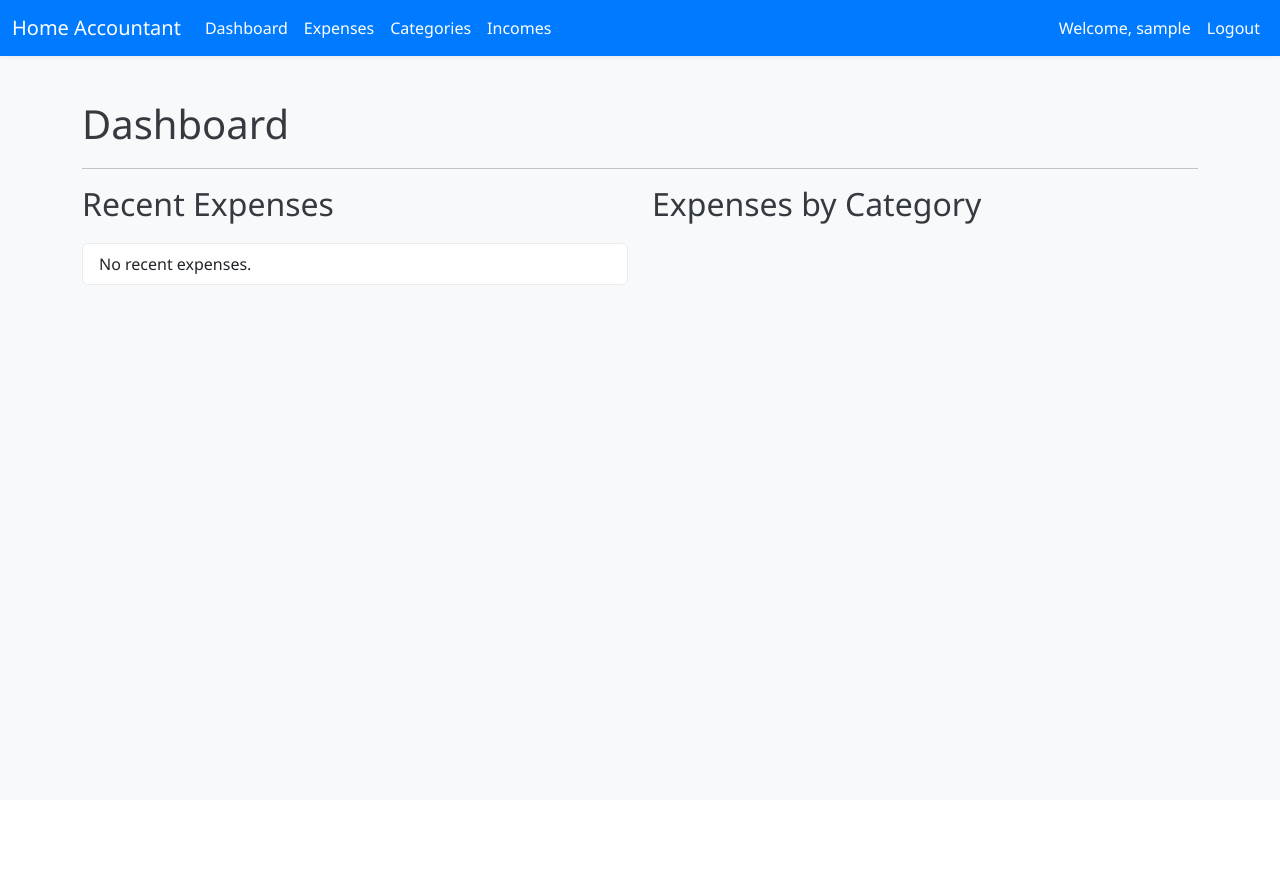
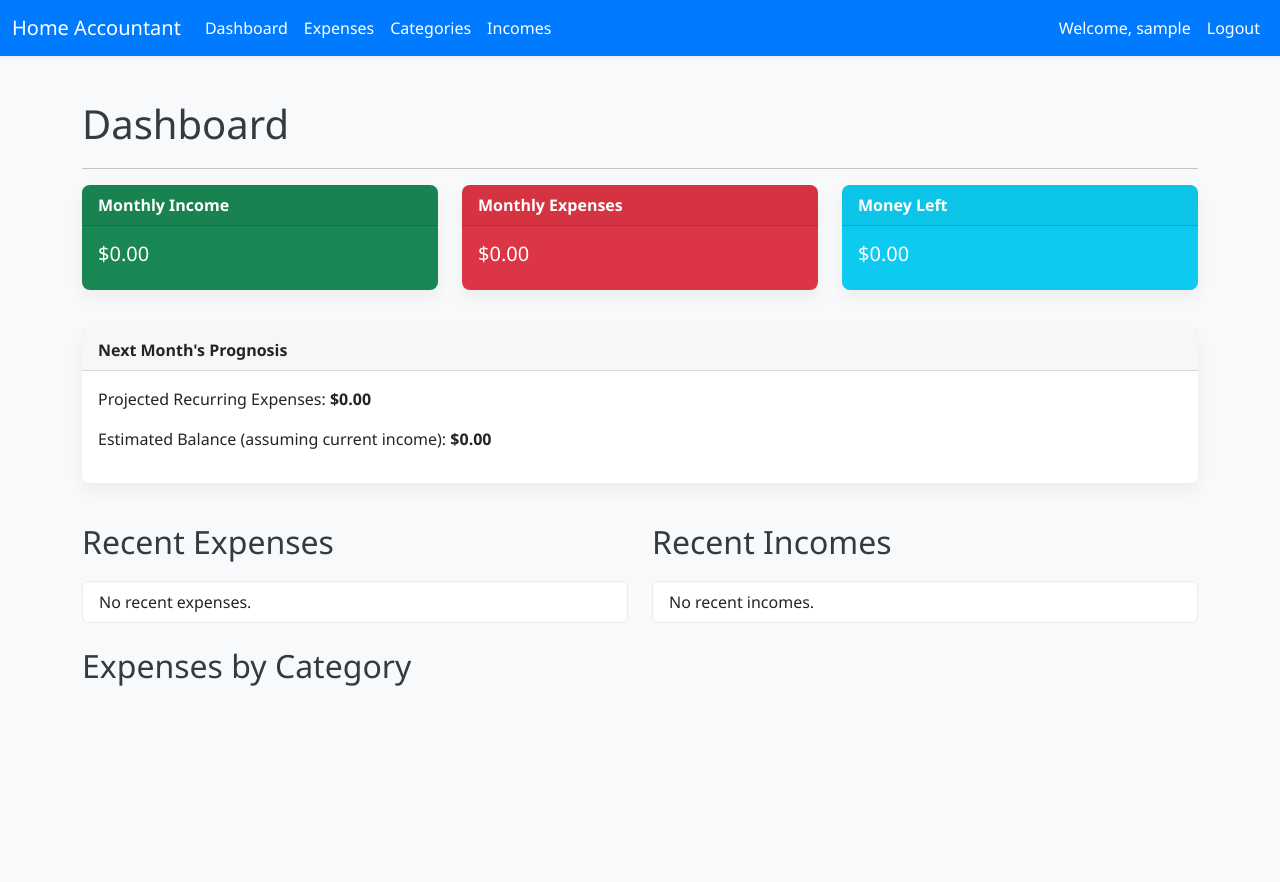
Before and after one commit to akimchik/homaaccountant, a Django app: page / in a window 1280 px wide. Before the commit the page ends 285 px from the top, so only its background shows below. Run offline with Django 5.2, Linux system fonts and the light colour scheme; the visitor is signed in with stand-in values (Sample User, id 1); data that the repository does not hold is empty; a map, chart or similar area stays blank; some libraries are stand-ins or nearby versions.

Commit message:
Adding the comparison to see with expenses and the income and also money left

```diff
--- a/expenses/models.py
+++ b/expenses/models.py
@@ -54,3 +54,29 @@ class Income(models.Model):
     # String representation of the Income object.
     def __str__(self):
         return f'{self.description} - {self.amount}'
+
+# Model to represent recurring expenses.
+class RecurringExpense(models.Model):
+    # A brief description of the recurring expense.
+    description = models.CharField(max_length=255)
+    # The amount of the recurring expense.
+    amount = models.DecimalField(max_digits=10, decimal_places=2)
+    # Frequency choices for recurring expenses.
+    FREQUENCY_CHOICES = (
+        ('daily', 'Daily'),
+        ('weekly', 'Weekly'),
+        ('monthly', 'Monthly'),
+        ('annually', 'Annually'),
+    )
+    # How often the expense occurs.
+    frequency = models.CharField(max_length=10, choices=FREQUENCY_CHOICES, default='monthly')
+    # The date when the recurring expense starts.
+    start_date = models.DateField()
+    # The date when the recurring expense ends (optional).
+    end_date = models.DateField(null=True, blank=True)
+    # Foreign key to the custom User model, linking the recurring expense to a specific user.
+    user = models.ForeignKey(User, on_delete=models.CASCADE)
+
+    # String representation of the RecurringExpense object.
+    def __str__(self):
+        return f'{self.description} ({self.amount} {self.frequency})'
--- a/expenses/templates/expenses/dashboard.html
+++ b/expenses/templates/expenses/dashboard.html
@@ -4,14 +4,60 @@
     <h1>Dashboard</h1>
     <hr>
 
+    {# Budget Summary Section #}
+    <div class="row mb-4">
+        <div class="col-md-4">
+            <div class="card text-white bg-success mb-3">
+                <div class="card-header">Monthly Income</div>
+                <div class="card-body">
+                    <h5 class="card-title"> ${{ monthly_incomes|floatformat:2 }}</h5>
+                </div>
+            </div>
+        </div>
+        <div class="col-md-4">
+            <div class="card text-white bg-danger mb-3">
+                <div class="card-header">Monthly Expenses</div>
+                <div class="card-body">
+                    <h5 class="card-title"> ${{ monthly_expenses|floatformat:2 }}</h5>
+                </div>
+            </div>
+        </div>
+        <div class="col-md-4">
+            <div class="card text-white {% if money_left >= 0 %}bg-info{% else %}bg-warning{% endif %} mb-3">
+                <div class="card-header">Money Left</div>
+                <div class="card-body">
+                    <h5 class="card-title"> ${{ money_left|floatformat:2 }}</h5>
+                </div>
+            </div>
+        </div>
+    </div>
+
+    {# Next Month's Prognosis Section #}
+    <div class="row mb-4">
+        <div class="col-md-12">
+            <div class="card mb-3">
+                <div class="card-header">Next Month's Prognosis</div>
+                <div class="card-body">
+                    <p>Projected Recurring Expenses: <strong>${{ projected_recurring_expenses|floatformat:2 }}</strong></p>
+                    <p>Estimated Balance (assuming current income): <strong>${{ prognosis_next_month|floatformat:2 }}</strong></p>
+                    {% if prognosis_next_month < 0 %}
+                        <div class="alert alert-warning" role="alert">
+                            Warning: Your estimated expenses for next month might exceed your current income!
+                        </div>
+                    {% endif %}
+                </div>
+            </div>
+        </div>
+    </div>
+
     <div class="row">
         <div class="col-md-6">
             <h2>Recent Expenses</h2>
-            <ul class="list-group">
+            <ul class="list-group mb-4"> {# Added mb-4 for spacing #}
                 {% for expense in recent_expenses %}
                     <li class="list-group-item d-flex justify-content-between align-items-center">
                         {{ expense.description }}
-                        <span class="badge bg-primary rounded-pill">${{ expense.amount }}</span>
+                        <span class="badge bg-primary rounded-pill">-${{ expense.amount }}</span> {# Changed to - for expenses #}
                     </li>
                 {% empty %}
                     <li class="list-group-item">No recent expenses.</li>
@@ -19,6 +65,22 @@
             </ul>
         </div>
         <div class="col-md-6">
+            <h2>Recent Incomes</h2>
+            <ul class="list-group mb-4">
+                {% for income in recent_incomes %}
+                    <li class="list-group-item d-flex justify-content-between align-items-center">
+                        {{ income.description }}
+                        <span class="badge bg-success rounded-pill">+${{ income.amount }}</span>
+                    </li>
+                {% empty %}
+                    <li class="list-group-item">No recent incomes.</li>
+                {% endfor %}
+            </ul>
+        </div>
+    </div>
+
+    <div class="row">
+        <div class="col-md-12"> {# Changed to col-md-12 for full width chart #}
             <h2>Expenses by Category</h2>
             <canvas id="expenseChart"></canvas>
         </div>
--- a/expenses/urls.py
+++ b/expenses/urls.py
@@ -5,6 +5,7 @@ from .views import (
     CategoryListView, CategoryCreateView, CategoryUpdateView, CategoryDeleteView,
     ExpenseListView, ExpenseCreateView, ExpenseUpdateView, ExpenseDeleteView,
     IncomeListView, IncomeCreateView, IncomeUpdateView, IncomeDeleteView,
+    RecurringExpenseListView, RecurringExpenseCreateView, RecurringExpenseUpdateView, RecurringExpenseDeleteView,
     SignUpView,
     ReportView
 )
@@ -52,6 +53,12 @@ urlpatterns = [
     # Delete an existing income, identified by its primary key (pk).
     path('incomes/<int:pk>/delete/', IncomeDeleteView.as_view(), name='income-delete'),
 
+    # Recurring Expense URLs: For managing recurring expenses.
+    path('recurring-expenses/', RecurringExpenseListView.as_view(), name='recurringexpense-list'),
+    path('recurring-expenses/new/', RecurringExpenseCreateView.as_view(), name='recurringexpense-create'),
+    path('recurring-expenses/<int:pk>/edit/', RecurringExpenseUpdateView.as_view(), name='recurringexpense-update'),
+    path('recurring-expenses/<int:pk>/delete/', RecurringExpenseDeleteView.as_view(), name='recurringexpense-delete'),
+
     # Report URL: For viewing financial reports.
     path('reports/', ReportView.as_view(), name='report'),
 ]
--- a/expenses/views.py
+++ b/expenses/views.py
@@ -1,12 +1,14 @@
 from django.shortcuts import render
 from django.views.generic import ListView, CreateView, UpdateView, DeleteView, TemplateView
 from django.contrib.auth.mixins import LoginRequiredMixin, UserPassesTestMixin
-from .models import Expense, Category, Income
+from .models import Expense, Category, Income, RecurringExpense
 from django.urls import reverse_lazy
 from .forms import CustomUserCreationForm
 import json
 from django.db.models import Sum
 from datetime import datetime, timedelta
+from django.utils import timezone # Import timezone
+from dateutil.relativedelta import relativedelta # For easier month calculations
 
 # View for user registration.
 class SignUpView(CreateView):
@@ -21,11 +23,57 @@ class DashboardView(LoginRequiredMixin, TemplateView):
     # Provides context data to the template.
     def get_context_data(self, **kwargs):
         context = super().get_context_data(**kwargs)
+        user = self.request.user
+
         # Fetches the 5 most recent expenses for the logged-in user.
-        context['recent_expenses'] = Expense.objects.filter(user=self.request.user).order_by('-date')[:5]
+        context['recent_expenses'] = Expense.objects.filter(user=user).order_by('-date')[:5]
+        # Fetches the 5 most recent incomes for the logged-in user.
+        context['recent_incomes'] = Income.objects.filter(user=user).order_by('-date')[:5]
+
+        # Calculate current month's budget summary
+        today = timezone.now().date()
+        start_of_month = today.replace(day=1)
+        end_of_month = (start_of_month + relativedelta(months=1)) - timedelta(days=1)
+
+        monthly_expenses = Expense.objects.filter(
+            user=user,
+            date__gte=start_of_month,
+            date__lte=end_of_month
+        ).aggregate(Sum('amount'))['amount__sum'] or 0
+
+        monthly_incomes = Income.objects.filter(
+            user=user,
+            date__gte=start_of_month,
+            date__lte=end_of_month
+        ).aggregate(Sum('amount'))['amount__sum'] or 0
+
+        context['monthly_expenses'] = monthly_expenses
+        context['monthly_incomes'] = monthly_incomes
+        context['money_left'] = monthly_incomes - monthly_expenses
+
+        # Calculate next month's prognosis
+        next_month_start = start_of_month + relativedelta(months=1)
+        next_month_end = (next_month_start + relativedelta(months=1)) - timedelta(days=1)
+
+        # Projected recurring expenses for next month
+        projected_recurring_expenses = 0
+        recurring_expenses = RecurringExpense.objects.filter(user=user)
+        for re in recurring_expenses:
+            # Simple projection: if recurring expense is active in next month
+            # This logic can be made more sophisticated for daily/weekly frequencies
+            if re.start_date <= next_month_end and (re.end_date is None or re.end_date >= next_month_start):
+                if re.frequency == 'monthly':
+                    projected_recurring_expenses += re.amount
+                elif re.frequency == 'annually':
+                    projected_recurring_expenses += re.amount / 12 # Prorate annually to monthly
+                # For daily/weekly, a more complex calculation would be needed
+                # For simplicity, we'll only consider monthly and annually for now
+
+        context['projected_recurring_expenses'] = projected_recurring_expenses
+        context['prognosis_next_month'] = monthly_incomes - projected_recurring_expenses # Assuming income is stable
 
         # Calculates expenses grouped by category for charting.
-        expenses_by_category = Expense.objects.filter(user=self.request.user)\
+        expenses_by_category = Expense.objects.filter(user=user)\
                                 .values('category__name')\
                                 .annotate(total_amount=Sum('amount'))\
                                 .order_by('category__name')
@@ -170,6 +218,48 @@ class IncomeDeleteView(LoginRequiredMixin, UserPassesTestMixin, DeleteView):
     def test_func(self):
         return self.request.user.role == 'admin'
 
+# Recurring Expense Views
+# List view for recurring expenses, accessible only to logged-in users.
+class RecurringExpenseListView(LoginRequiredMixin, ListView):
+    model = RecurringExpense
+    template_name = 'expenses/recurringexpense_list.html'
+    context_object_name = 'recurring_expenses'
+
+    def get_queryset(self):
+        return RecurringExpense.objects.filter(user=self.request.user)
+
+# Create view for recurring expenses, accessible only to logged-in users.
+class RecurringExpenseCreateView(LoginRequiredMixin, CreateView):
+    model = RecurringExpense
+    fields = ['description', 'amount', 'frequency', 'start_date', 'end_date']
+    template_name = 'expenses/recurringexpense_form.html'
+    success_url = reverse_lazy('recurringexpense-list')
+
+    def form_valid(self, form):
+        form.instance.user = self.request.user
+        return super().form_valid(form)
+
+# Update view for recurring expenses, accessible only to the owner.
+class RecurringExpenseUpdateView(LoginRequiredMixin, UserPassesTestMixin, UpdateView):
+    model = RecurringExpense
+    fields = ['description', 'amount', 'frequency', 'start_date', 'end_date']
+    template_name = 'expenses/recurringexpense_form.html'
+    success_url = reverse_lazy('recurringexpense-list')
+
+    def test_func(self):
+        recurring_expense = self.get_object()
+        return self.request.user == recurring_expense.user
+
+# Delete view for recurring expenses, accessible only to the owner.
+class RecurringExpenseDeleteView(LoginRequiredMixin, UserPassesTestMixin, DeleteView):
+    model = RecurringExpense
+    template_name = 'expenses/recurringexpense_confirm_delete.html'
+    success_url = reverse_lazy('recurringexpense-list')
+
+    def test_func(self):
+        recurring_expense = self.get_object()
+        return self.request.user == recurring_expense.user
+
 # Report view, accessible only to logged-in users.
 class ReportView(LoginRequiredMixin, TemplateView):
     template_name = 'expenses/report.html'  # Template for displaying financial reports.
```
Also changed, not shown: expenses/management/commands/create_dev_superuser.py (added, +17 -0 lines), expenses/templates/expenses/recurringexpense_confirm_delete.html (added, +11 -0 lines), expenses/templates/expenses/recurringexpense_form.html (added, +10 -0 lines), expenses/templates/expenses/recurringexpense_list.html (added, +22 -0 lines), README.md, expenses/migrations/0002_recurringexpense.py (added), 1 other file.
